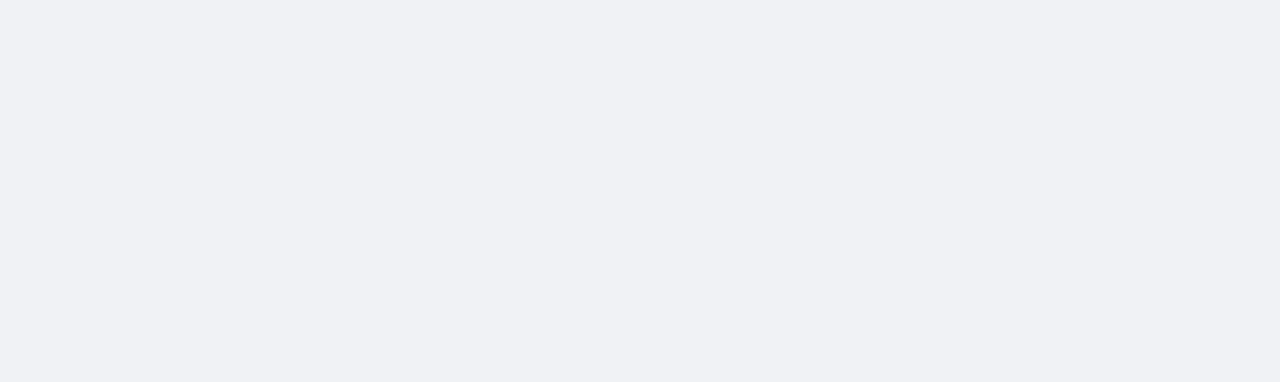
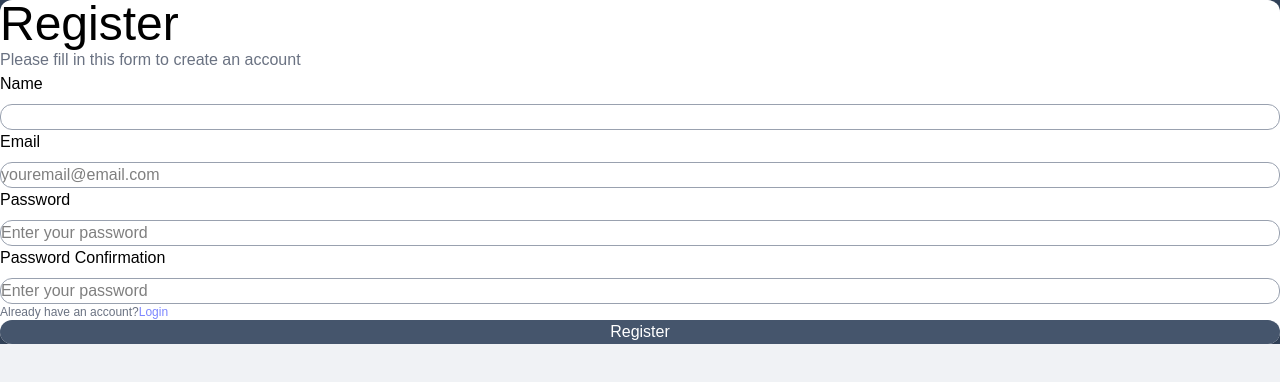
Before and after one commit to abdulazizdesta/belajar-react, a React (Vite) app: page /register in a window 1280 px wide. Before the commit this address had no page. Shown: the top 382 px of the page. Built offline with nearby package versions, Linux system fonts and the light colour scheme.

Commit message:
create register

```diff
--- a/src/modules/auth/pages/Register.tsx
+++ b/src/modules/auth/pages/Register.tsx
@@ -0,0 +1,160 @@
+import { useEffect, useState } from "react";
+import axios from "axios";
+import { useNavigate } from "react-router-dom";
+// import { ToastContainer, toast } from 'react-toastify';
+
+interface FormRegister {
+    name: string
+    email: string
+    password: string
+    role_id: number
+    password_confirmation: string
+}
+
+// interface Roles {
+//     id: number
+//     name: string
+// }
+
+export default function Register() {
+    const [formRegister, setFormRegister] = useState<FormRegister>({
+        name: "",
+        email: "",
+        password: "",
+        role_id: 0,
+        password_confirmation: ""
+    });
+    const navigate = useNavigate()
+
+    const [loading, setLoading] = useState<boolean>(false);
+    // const [roles, setRoles] = useState<Roles[]>([])
+
+    const handleChange = (e: any) => {
+        setFormRegister({ ...formRegister, [e.target.name]: e.target.value });
+    };
+
+    // const fetchRoles = async () => {
+    //     try {
+    //         const response = await axios({
+    //             method: 'GET',
+    //             url: 'http://localhost:8000/api/roles'
+    //         })
+
+    //         await setRoles(response.data.data.data)
+    //     } catch (error) {
+    //         console.log(error, 'error')
+    //     }
+
+    // }
+
+    // useEffect(() => {
+    //     fetchRoles()
+    // }, [])
+
+    const handleSubmit = async (e: any) => {
+        e.preventDefault();
+        setLoading(true);
+        try {
+            await axios({
+                method: "POST",
+                url: "http://localhost:8000/api/auth/register",
+                data: {
+                    role: formRegister.role_id,
+                    name: formRegister.name,
+                    email: formRegister.email,
+                    password: formRegister.password,
+                    password_confirmation: formRegister.password_confirmation,
+                }
+            });
+
+            // toast.success('Register Success')
+            navigate('/')
+        } catch (error: any) {
+            // toast.error(error.response.data.message)
+            console.log(error, 'Error')
+            setLoading(false)
+        }
+    };
+    return (
+        <>
+
+                {/* left */}
+                <div className="bg-slate-700 w-full flex justify-center items-center py-8bg-slate-700 w-full flex justify-center items-start overflow-y-auto py-8">
+                    <div className="bg-white shadow w-full mx-6 lg:mx-32 p-8 rounded-xl">
+                        <h1 className="color-slate-900 text-5xl mb-1 font-['Cormorant_Garamond']">Register</h1>
+                        <p className="text-gray-500 font-['DM-Sans] mb-4">
+                            Please fill in this form to create an account
+                        </p>
+                        <div className="flex flex-col gap-2 mb-2">
+                            <label htmlFor="name">Name</label>
+                            <input
+                                type="text"
+                                name="name"
+                                onChange={handleChange}
+                                className="border border-gray-400 px-2 py-2 mb-2 w-full rounded-xl"
+                            />
+                        </div>
+                        <div className="flex flex-col gap-2 mb-2">
+                            <label htmlFor="email">Email</label>
+                            <input
+                                type="email"
+                                name="email"
+                                onChange={handleChange}
+                                placeholder="youremail@email.com"
+                                className="border border-gray-400 px-2 py-2 mb-2 w-full rounded-xl"
+                            />
+                        </div>
+                        {/* <div className="flex flex-col gap-2">
+                            <label htmlFor="role_id">Type</label>
+                            <select
+                                name="role_id"
+                                onChange={handleChange}
+                                className="border border-gray-400 px-2 py-2 mb-2 w-full rounded-xl">
+                                <option value={0} selected disabled>Select</option>
+                                {roles.map((role, index) => (
+                                    <option key={index} value={role.id}>{role.name}</option>
+                                ))}
+                            </select>
+                        </div> */}
+                        <div className="flex flex-col gap-2">
+                            <label htmlFor="password">Password</label>
+                            <input
+                                type="password"
+                                name="password"
+                                onChange={handleChange}
+                                placeholder="Enter your password"
+                                className="border border-gray-400 px-2 py-2 mb-2 w-full rounded-xl"
+                            />
+                        </div>
+                        <div className="flex flex-col gap-2">
+                            <label htmlFor="password_confirmation">Password Confirmation</label>
+                            <input
+                                type="password"
+                                name="password_confirmation"
+                                onChange={handleChange}
+                                placeholder="Enter your password"
+                                className="border border-gray-400 px-2 py-2 mb-2 w-full rounded-xl"
+                            />
+                        </div>
+                        <p className="text-gray-500 text-xs mt-4">
+                            Already have an account?
+                            <span
+                                className="text-indigo-400 cursor-pointer mx-1"
+                                onClick={() => navigate('/login')}>
+                                Login
+                            </span>
+                        </p>
+                        <div className="flex justify-center gap-4">
+                            <button
+                                className="bg-slate-600 text-white p-2 w-full rounded-xl mt-8 cursor-pointer"
+                                onClick={handleSubmit}
+                                disabled={loading}>
+                                Register
+                            </button>
+
+                        </div>
+                    </div>
+                </div>
+        </>
+    )
+}
--- a/src/modules/auth/routes.tsx
+++ b/src/modules/auth/routes.tsx
@@ -1,5 +1,5 @@
 import Login from './pages/Login'
-// import Register from './pages/Register'
+import Register from './pages/Register'
 
 const authRoutes = [
 
@@ -7,6 +7,10 @@ const authRoutes = [
         path: "/",
         element: <Login/>
     },
+    {
+        path: "/register",
+        element: <Register/>
+    }
 
 ]
 
```
